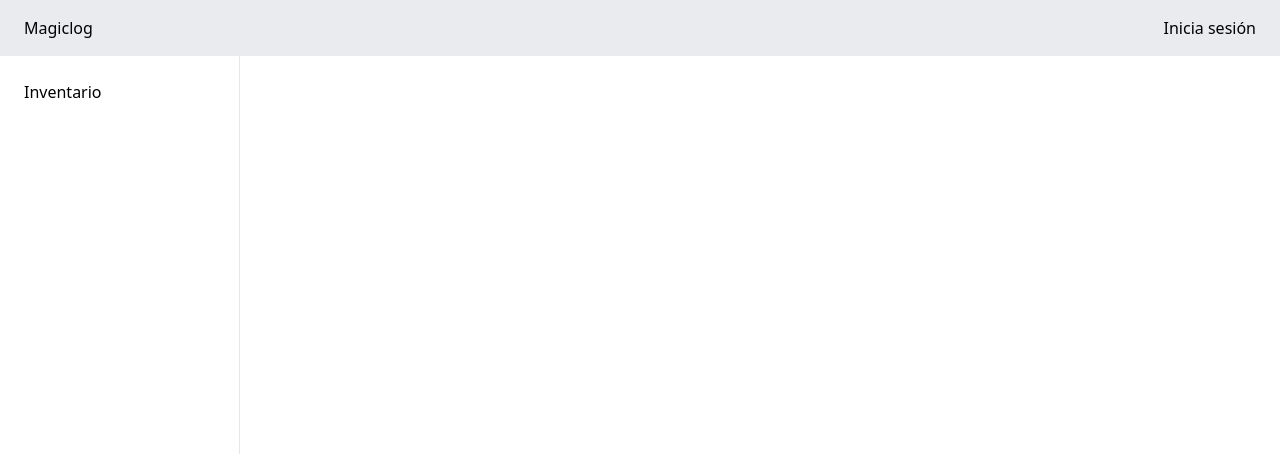
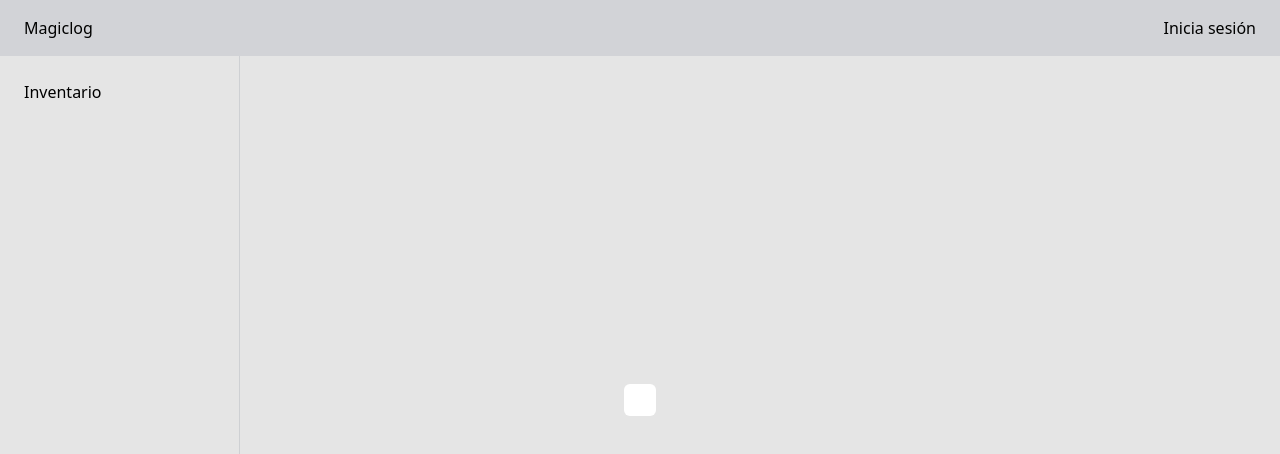
Before and after one commit to HamelBarrer/magiclog-test-client, a React (Vite) app: page / in a window 1280 px wide. Both pictures are taken after a click on the button "Inicia sesión". Shown: the top 454 px of the page. Built offline with nearby package versions, Linux system fonts and the light colour scheme.

Commit message:
add modal auth

```diff
--- a/src/modules/app/components/organisms/AppNavbarOrganism.tsx
+++ b/src/modules/app/components/organisms/AppNavbarOrganism.tsx
@@ -1,9 +1,17 @@
-export default function AppNavbarOrganism() {
+interface Props {
+  setOpenModel: React.Dispatch<React.SetStateAction<boolean>>;
+}
+
+export default function AppNavbarOrganism({ setOpenModel }: Props) {
+  const handleLogInClick = () => {
+    setOpenModel(true);
+  };
+
   return (
     <header className="[grid-area:navbar] content-center bg-[#eaebef]">
       <div className="flex items-center justify-between px-6">
         <span>Magiclog</span>
-        <button>Inicia sesión</button>
+        <button onClick={handleLogInClick}>Inicia sesión</button>
       </div>
     </header>
   );
--- a/src/modules/app/views/AppLayoutView.tsx
+++ b/src/modules/app/views/AppLayoutView.tsx
@@ -1,15 +1,22 @@
+import { useState } from 'react';
 import { Outlet } from 'react-router-dom';
+import AuthLayoutView from '../../auth/views/AuthLayoutView';
 import AppNavbarOrganism from '../components/organisms/AppNavbarOrganism';
 import AppSidebarOrganism from '../components/organisms/AppSidebarOrganism';
 
 export default function AppLayoutView() {
+  const [openModel, setOpenModel] = useState(false);
+
   return (
+    <>
       <div className="wrapper">
-      <AppNavbarOrganism />
+        <AppNavbarOrganism setOpenModel={setOpenModel} />
         <AppSidebarOrganism />
         <main className="[grid-area:main]">
           <Outlet />
         </main>
       </div>
+      <AuthLayoutView openModel={openModel} setOpenModel={setOpenModel} />
+    </>
   );
 }
--- /dev/null
+++ b/src/modules/auth/components/molecules/AuthModalMolecule.tsx
@@ -0,0 +1,3 @@
+export default function AuthModalMolecule() {
+  return <div>AuthModalMolecule</div>;
+}
--- /dev/null
+++ b/src/modules/auth/views/AuthLayoutView.tsx
@@ -0,0 +1,29 @@
+import { useEffect, useRef } from 'react';
+import { Outlet } from 'react-router-dom';
+
+interface Props {
+  openModel: boolean;
+  setOpenModel: React.Dispatch<React.SetStateAction<boolean>>;
+}
+
+export default function AuthLayoutView({ openModel, setOpenModel }: Props) {
+  const refDialog = useRef<HTMLDialogElement | null>(null);
+
+  useEffect(() => {
+    if (openModel) {
+      refDialog.current?.showModal();
+    }
+  }, [openModel]);
+
+  useEffect(() => {
+    refDialog.current?.addEventListener('close', () => {
+      setOpenModel(false);
+    });
+  }, [setOpenModel]);
+
+  return (
+    <dialog ref={refDialog} className="p-4 rounded-md">
+      <Outlet />
+    </dialog>
+  );
+}
--- /dev/null
+++ b/src/modules/auth/views/AuthLoginView.tsx
@@ -0,0 +1,3 @@
+export default function AuthLoginView() {
+  return <div>AuthLoginView</div>;
+}
--- /dev/null
+++ b/src/modules/auth/views/AuthRegisterAccountView.tsx
@@ -0,0 +1,3 @@
+export default function AuthRegisterAccountView() {
+  return <div>AuthRegisterAccountView</div>;
+}
--- a/src/styles/index.css
+++ b/src/styles/index.css
@@ -1,6 +1,10 @@
 @tailwind base;
 @tailwind components;
 @tailwind utilities;
+
+* {
+  outline: none;
+}
 
 .wrapper {
   display: grid;
```
Lines whose indentation alone changed are shown as unchanged.
